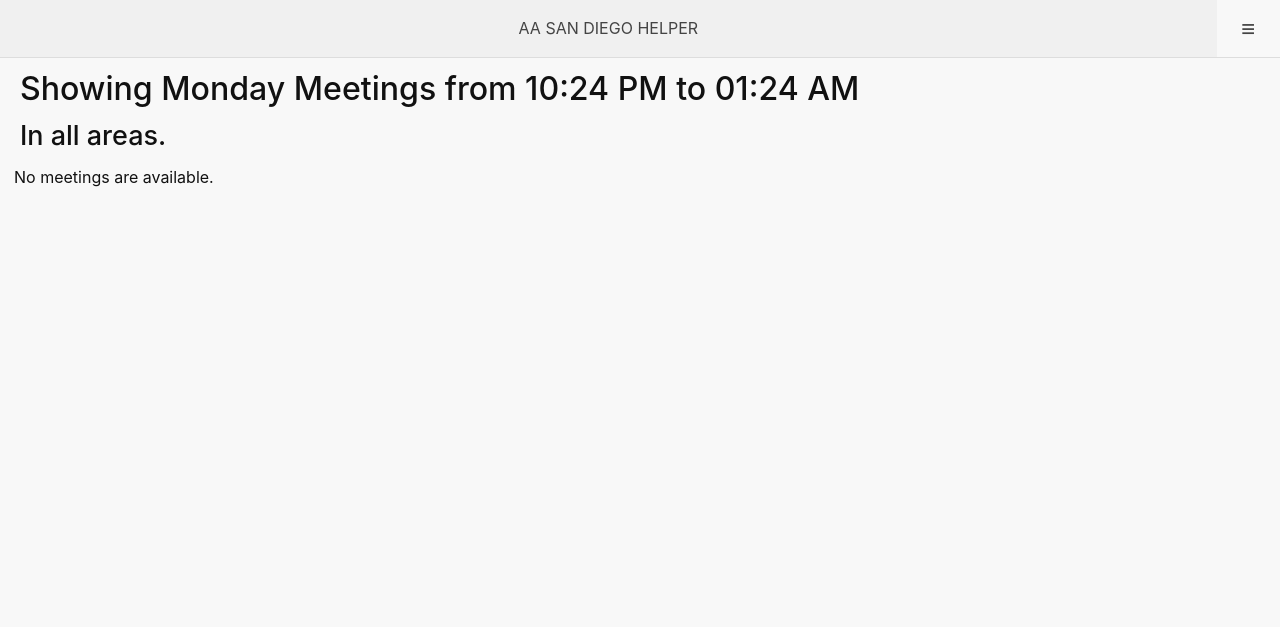
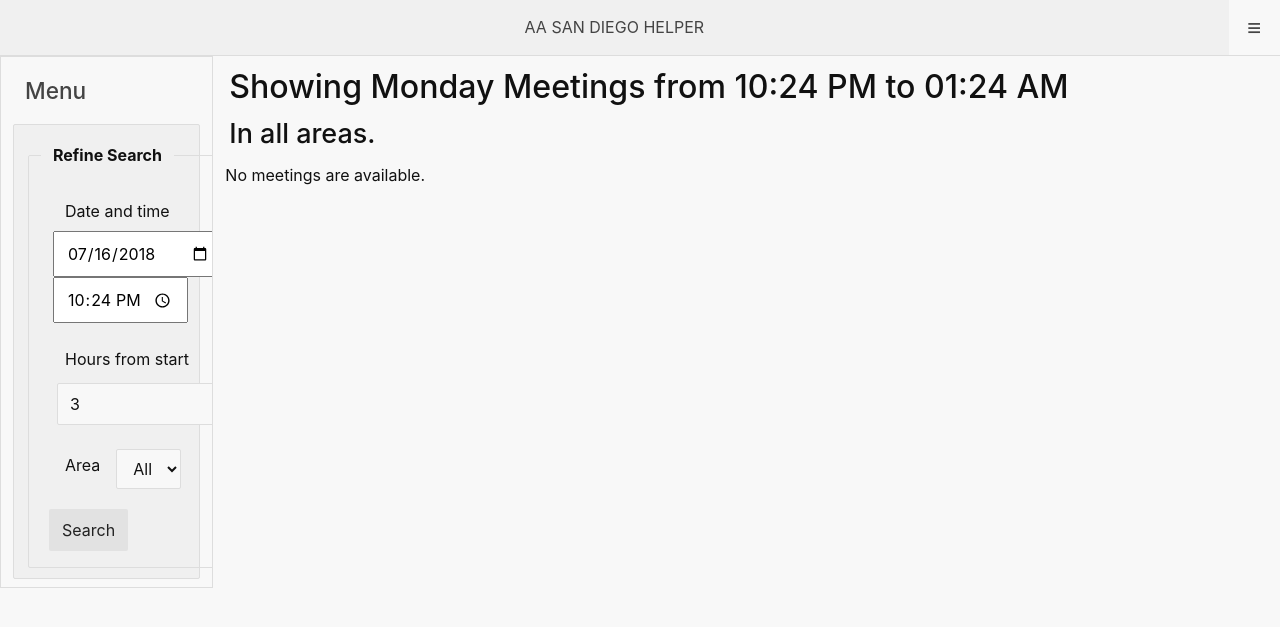
Before and after one commit to AAHelper/AAHelper, a Django app: page / in a window 1280 px wide. Shown: the top 627 px of the page. Run offline with Django 3.2, Linux system fonts and the light colour scheme; data that the repository does not hold is empty.

Commit message:
Updated templates again to make it look better

```diff
--- a/aafinder/templates/base.html
+++ b/aafinder/templates/base.html
@@ -3,7 +3,7 @@
 <html>
 <head>
     <title>AA San Diego Helper</title>
-    <link rel="stylesheet" href="{% static 'styles.css' %}">
+    <link rel="stylesheet" href="{% static 'styles.min.css' %}">
     <meta name="viewport" content="width=device-width, initial-scale=1">
 </head>
 <body>
@@ -12,11 +12,11 @@
             {% block header %}{% include 'header.html' %}{% endblock %}
         </header>
         <div class="row" id="doc-wrapper">
-            <input id="doc-drawer-checkbox" class="drawer persistent" value="on" type="checkbox">
-            <nav class="demo" id="nav-drawer">
+            <input id="doc-drawer-checkbox" class="drawer" value="on" type="checkbox">
+            <nav class="col-md-3 col-lg-2" id="nav-drawer">
                 {% block sidebar %}{% include 'sidebar.html' %}{% endblock %}
             </nav>
-            <main class="col-sm-12 col-md-12 col-lg-12" id="doc-content">
+            <main class="col-sm col-md col-lg" id="doc-content">
                 {% block content %}{% endblock %}
             </main>
         </div>
--- a/aafinder/templates/sidebar.html
+++ b/aafinder/templates/sidebar.html
@@ -1,8 +1,8 @@
+
 <h3>Menu</h3>
 <label for="doc-drawer-checkbox" class="button drawer-close"></label>
-		<div class="section">
 	<form action="{% url 'aafinder:index' %}" method="post">
-				<fieldset class="responsive-label">
+		<fieldset>
 			<legend class="doc">Refine Search</legend>
 			{% csrf_token %}
 			{% if form.errors %}
@@ -13,16 +13,11 @@
 				</ul>
 			{% endif %}
 			{% for field in form %}
-						<div class="row responsive-label">
-							<div class="col-sm col-md">
+			<div class="row">
 				<label class="doc" for="{{field.id_for_label}}">{{ field.label }}</label>
-							</div>
-							<div class="col-sm col-md">
 					{{ field }}
-							</div>
 				</div>
 			{% endfor %}
 			<input type="submit" value="Search" />
 		</fieldset>
 	</form>
-		</div>
```
Lines whose indentation alone changed are shown as unchanged.
